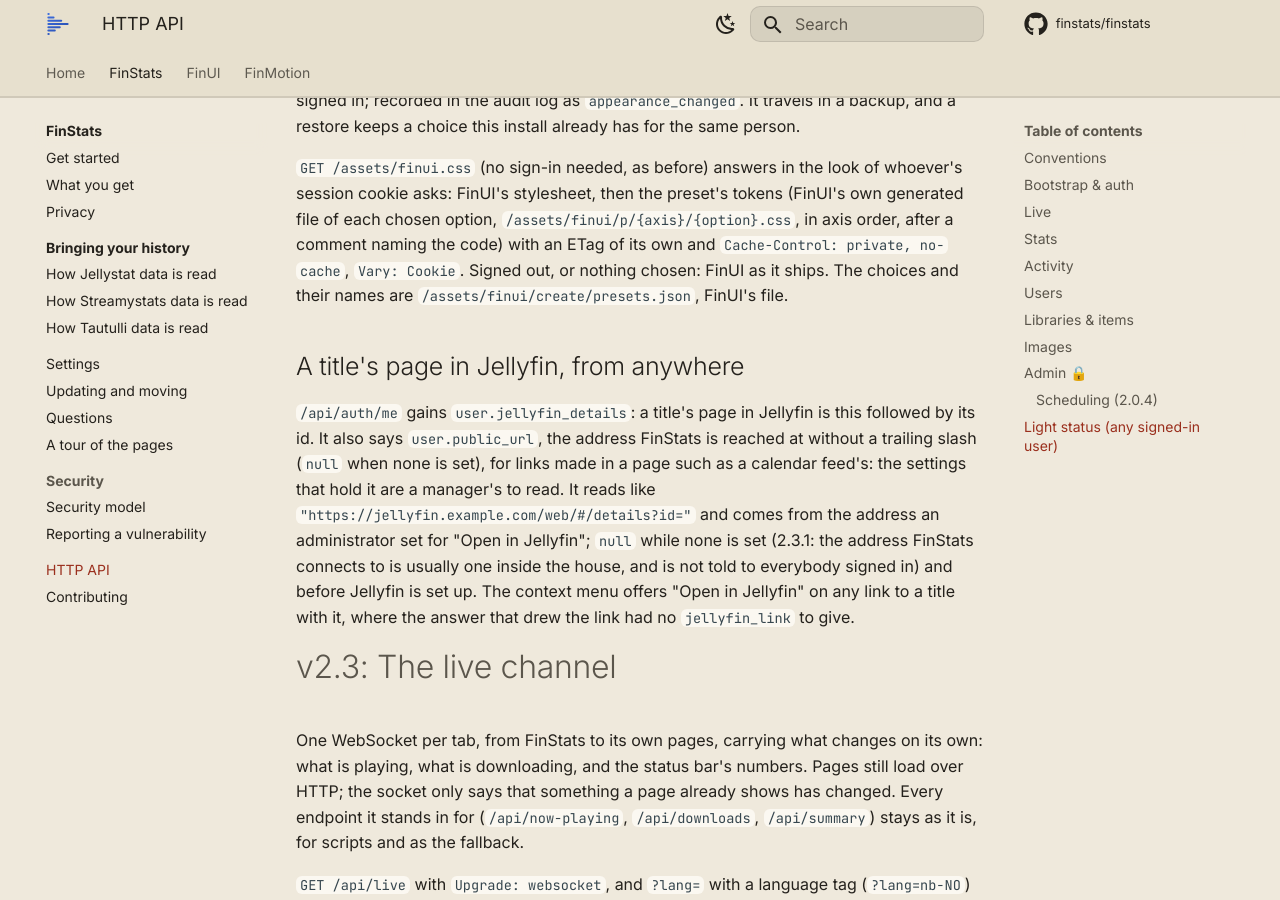
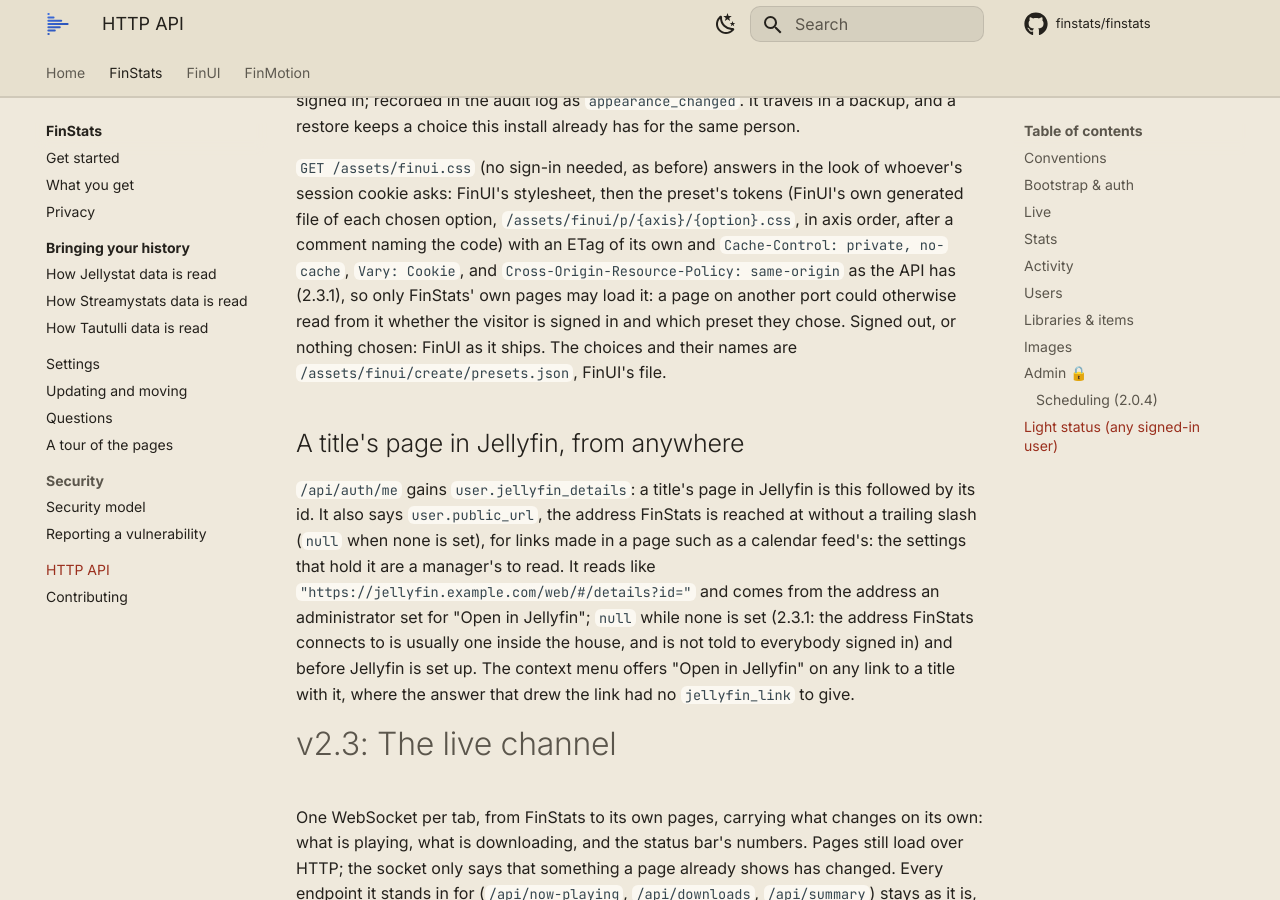
Before and after one commit to finstats/docs, an MkDocs documentation site: the page built from docs/finstats/api.md, in a window 1280 px wide and 900 px high, scrolled down 55337 px. Built offline with MkDocs 1.6.1 and Material for MkDocs 9.7.7, drawn with Linux system fonts in a browser that asks for light colours; comment, search, counter and statistics services are not loaded.

Commit message:
docs(finstats): FinUI's stylesheet is for FinStats' own pages only

```diff
--- a/docs/finstats/api.md
+++ b/docs/finstats/api.md
@@ -1880,7 +1880,9 @@ keeps a choice this install already has for the same person.
 `GET /assets/finui.css` (no sign-in needed, as before) answers in the look of whoever's session cookie asks: FinUI's
 stylesheet, then the preset's tokens (FinUI's own generated file of each chosen option,
 `/assets/finui/p/{axis}/{option}.css`, in axis order, after a comment naming the code) with an ETag of its own and
-`Cache-Control: private, no-cache`, `Vary: Cookie`. Signed out, or nothing chosen: FinUI as it ships. The choices and their
+`Cache-Control: private, no-cache`, `Vary: Cookie`, and `Cross-Origin-Resource-Policy: same-origin` as the API has
+(2.3.1), so only FinStats' own pages may load it: a page on another port could otherwise read from it whether the
+visitor is signed in and which preset they chose. Signed out, or nothing chosen: FinUI as it ships. The choices and their
 names are `/assets/finui/create/presets.json`, FinUI's file.
 
 ## A title's page in Jellyfin, from anywhere
```
